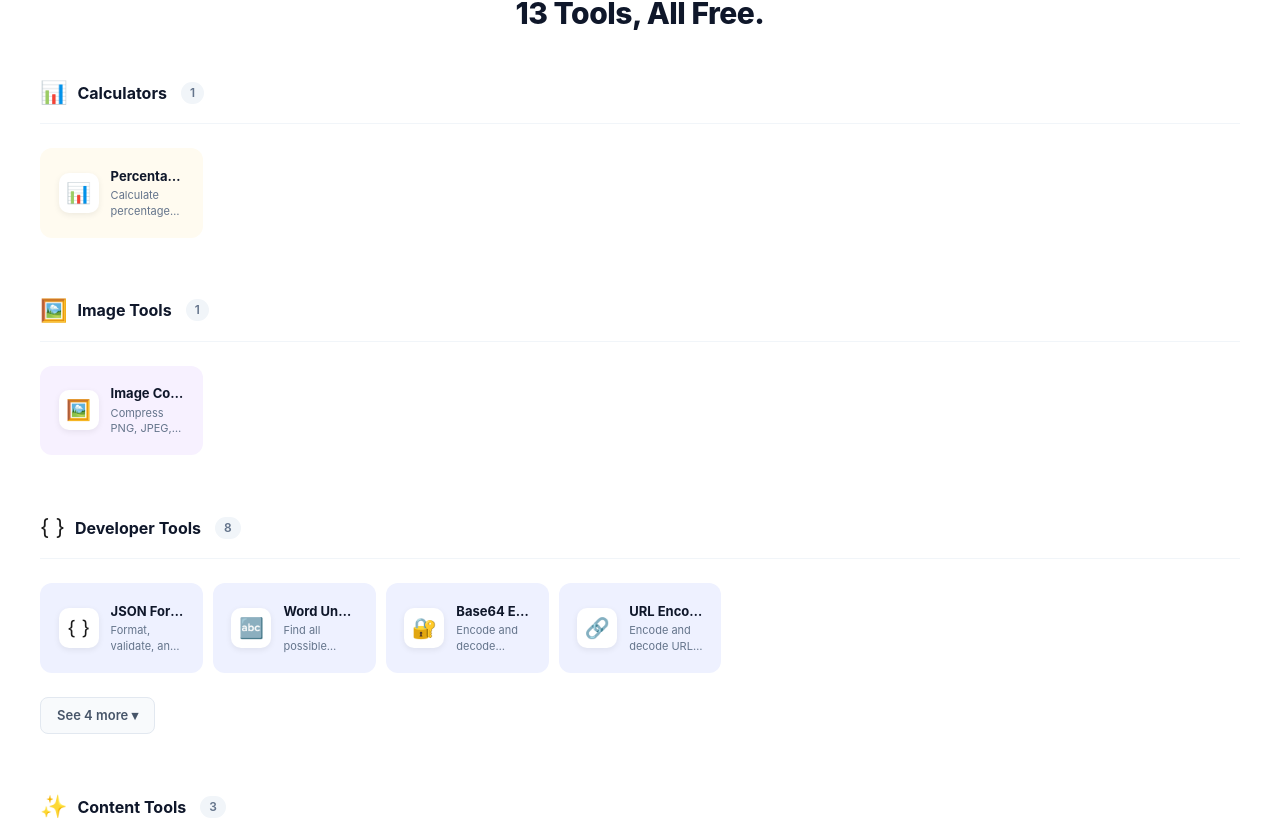
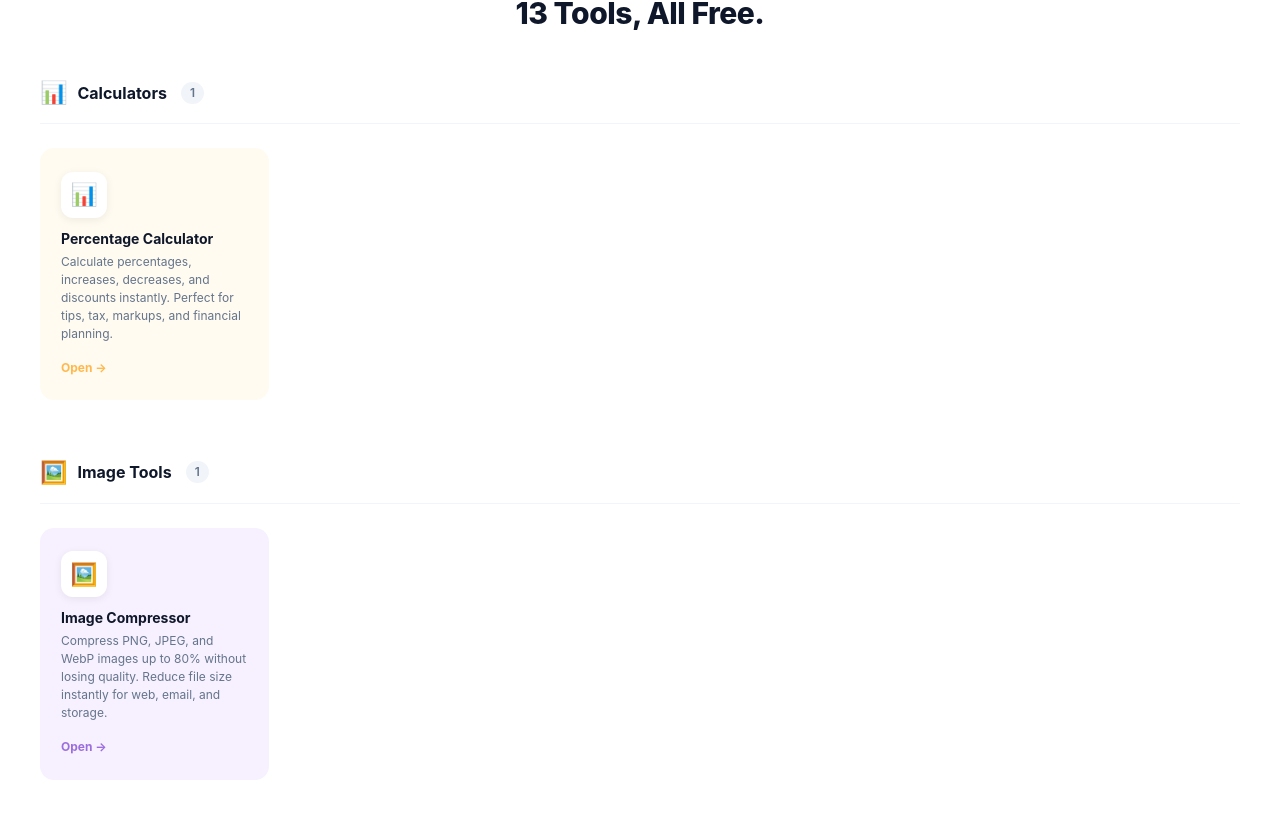
Before and after one commit to rakeshv02/tabutility-landing, a React (Vite) app: page / in a window 1280 px wide. Shown: the part 946-1766 px from the top of the page. Built offline with nearby package versions, Linux system fonts and the light colour scheme.

Commit message:
Update App.jsx

```diff
--- a/src/App.jsx
+++ b/src/App.jsx
@@ -293,19 +293,18 @@ export default function App() {
     },
     toolGrid: {
       display: 'grid',
-      gridTemplateColumns: 'repeat(auto-fill, minmax(155px, 1fr))',
-      gap: '10px',
+      gridTemplateColumns: 'repeat(auto-fill, minmax(200px, 1fr))',
+      gap: '14px',
       marginBottom: '1.5rem'
     },
     toolCard: (colors) => ({
       background: colors.light,
-      borderRadius: '12px',
-      padding: '1.1rem',
+      borderRadius: '14px',
+      padding: '1.4rem 1.25rem',
       textDecoration: 'none',
       display: 'flex',
-      flexDirection: 'row',
-      alignItems: 'center',
-      gap: '12px',
+      flexDirection: 'column',
+      gap: '10px',
       border: '1px solid transparent',
       transition: 'all 0.2s ease',
       cursor: 'pointer',
@@ -313,44 +312,36 @@ export default function App() {
       overflow: 'hidden'
     }),
     toolEmoji: {
-      width: '40px',
-      height: '40px',
-      flexShrink: 0,
+      width: '46px',
+      height: '46px',
       background: 'white',
-      borderRadius: '10px',
+      borderRadius: '12px',
       display: 'flex',
       alignItems: 'center',
       justifyContent: 'center',
-      fontSize: '20px',
-      boxShadow: '0 2px 6px rgba(0,0,0,0.07)'
+      fontSize: '22px',
+      boxShadow: '0 2px 8px rgba(0,0,0,0.07)'
     },
     toolInfo: {
       display: 'flex',
       flexDirection: 'column',
-      gap: '2px',
-      minWidth: 0
+      gap: '4px'
     },
     toolName: {
       margin: 0,
-      fontSize: '13px',
+      fontSize: '14px',
       fontWeight: 700,
-      color: '#0f172a',
-      whiteSpace: 'nowrap',
-      overflow: 'hidden',
-      textOverflow: 'ellipsis'
+      color: '#0f172a'
     },
     toolDesc: {
       margin: 0,
-      fontSize: '11px',
+      fontSize: '12px',
       color: '#64748b',
-      lineHeight: 1.4,
-      display: '-webkit-box',
-      WebkitLineClamp: 2,
-      WebkitBoxOrient: 'vertical',
-      overflow: 'hidden'
+      lineHeight: 1.5
     },
     toolCta: (color) => ({
       marginTop: 'auto',
+      paddingTop: '6px',
       fontSize: '12px',
       fontWeight: 700,
       color,
@@ -699,6 +690,7 @@ export default function App() {
                         <h4 style={styles.toolName}>{tool.name}</h4>
                         <p style={styles.toolDesc}>{tool.description}</p>
                       </div>
+                      <div style={styles.toolCta(colors.icon)}>Open →</div>
                     </a>
                   ))}
                 </div>
```
